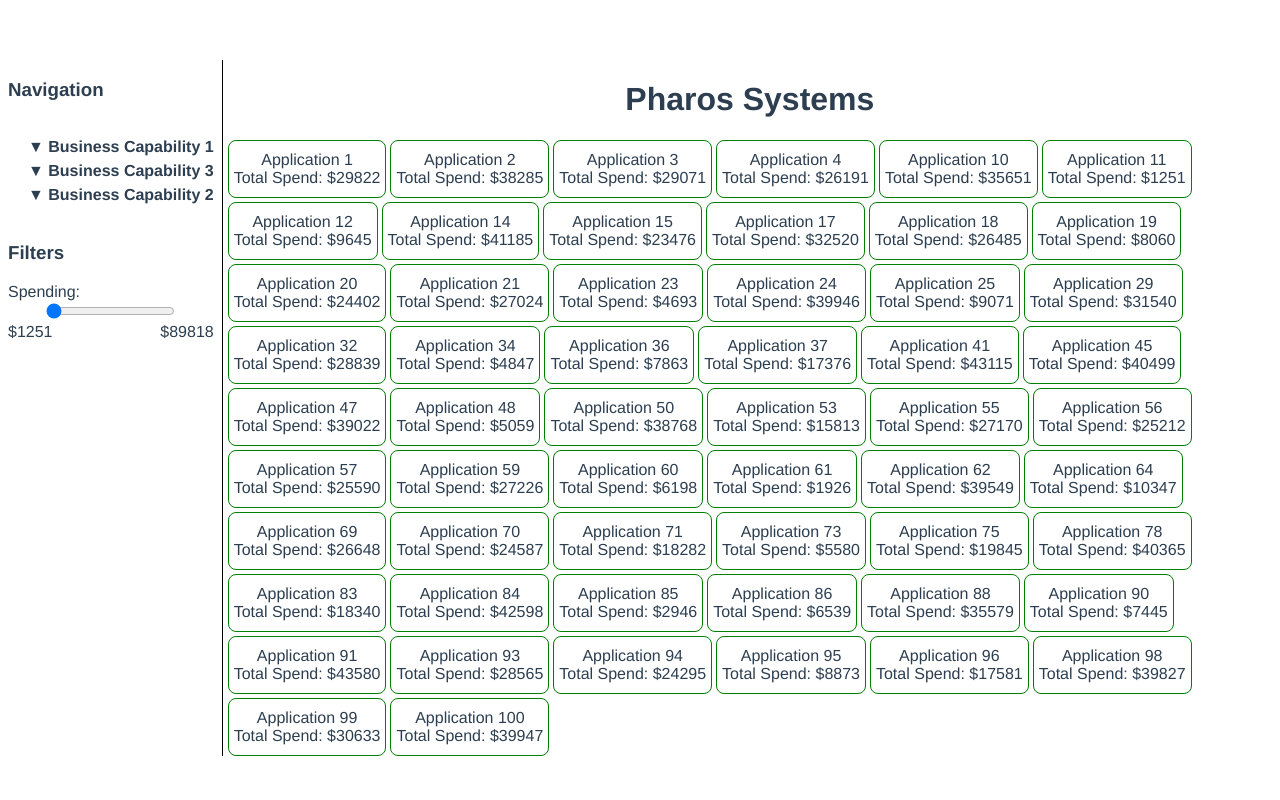
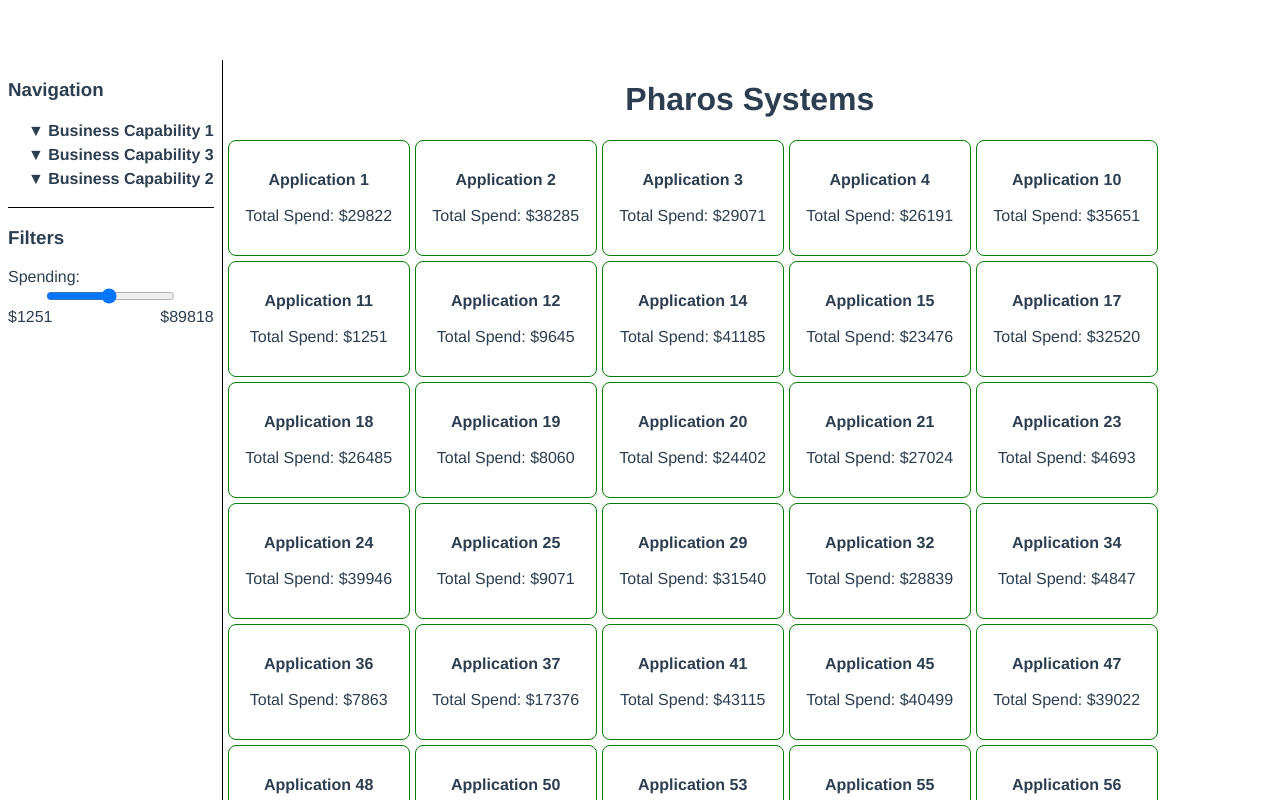
Before and after one commit to husayt/demo-pharos, a Vue app: page / in a window 1280 px wide. Shown: the top 800 px of the page. Built offline with nearby package versions, Linux system fonts and the light colour scheme.

Commit message:
5 files modified

```diff
--- a/src/App.vue
+++ b/src/App.vue
@@ -1,14 +1,23 @@
 <script setup lang="ts">
-import { onMounted, ref, computed } from 'vue';
+import { onMounted, ref, nextTick, computed } from 'vue';
 import AppList from './components/AppList.vue';
 import TreeView from './components/TreeView.vue';
 import Filter from './components/Filter.vue';
 
 const data = ref([]),
   treeData = ref([]),
-  curFilter = ref(100),
+  curFilter = ref(0),
   min = ref(0),
   max = ref(0);
+
+function findItem(item, parent, level) {
+  let node = parent.children.find((x) => x.name === item[level]);
+  if (!node) {
+    node = { name: item[level], children: [], level };
+    parent.children.push(node);
+  }
+  return node;
+}
 
 onMounted(async () => {
   data.value = await (await fetch('data.json')).json();
@@ -16,14 +25,6 @@
     name: 'root',
     children: [],
   };
-  function findItem(item, parent, level) {
-    let node = parent.children.find((x) => x.name === item[level]);
-    if (!node) {
-      node = { name: item[level], children: [], level };
-      parent.children.push(node);
-    }
-    return node;
-  }
 
   let minS = data.value[0].spend,
     maxS = data.value[0].spend;
@@ -37,7 +38,9 @@
   }
   min.value = minS;
   max.value = maxS;
-  curFilter.value = (maxS - minS) / 2;
+  nextTick(() => {
+    curFilter.value = Math.ceil((maxS - minS) / 2);
+  });
   treeData.value = root;
 });
 
@@ -49,8 +52,9 @@
 <template>
   <div class="flex-row" style="gap: 0.5rem">
     <div class="flex-col" style="justify-content: flex-start">
-      <TreeView class="tree-container" :treeData="treeData" />
-
+      <div class="tree-container">
+        <TreeView :treeData="treeData" />
+      </div>
       <Filter v-model="curFilter" :min="min" :max="max" />
     </div>
     <div class="flex-col right-container">
@@ -86,7 +90,7 @@
 }
 
 .tree-container {
-  flex: 1 1 auto;
+  /* flex: 1 1 auto; */
   border-bottom: 1px solid black;
 }
 </style>
--- a/src/components/AppList.vue
+++ b/src/components/AppList.vue
@@ -7,9 +7,10 @@
 <template>
   <h1>{{ msg }}</h1>
 
-  <div style="display: flex; flex-wrap: wrap; gap: 4px">
-    <div v-for="{ spend, name } in items" class="box">
-      {{ name }}
+  <div style="display: flex; flex-wrap: wrap; gap: 5px">
+    <div v-for="{ spend, name, id } in items" :key="id" class="box">
+      <b>{{ name }}</b>
+      <br />
       <br />
       Total Spend: ${{ spend }}
     </div>
@@ -17,26 +18,11 @@
 </template>
 
 <style scoped>
-a {
-  color: #42b983;
-}
-
-label {
-  margin: 0 0.5em;
-  font-weight: bold;
-}
-
-code {
-  background-color: #eee;
-  padding: 2px 4px;
-  border-radius: 4px;
-  color: #304455;
-}
-
 .box {
   border-radius: 8px;
-  padding: 10px 5px;
+  padding: 30px 15px;
   flex: 0 1 auto;
+  min-width: 150px;
   border: green solid 1px;
 }
 </style>
--- a/src/components/Filter.vue
+++ b/src/components/Filter.vue
@@ -14,10 +14,11 @@
     <input
       type="range"
       id="filter-range"
+      name="filter-range"
       :value="modelValue"
-      @input="$emit('update:modelValue', +$event.target.value)"
       :min="min"
       :max="max"
+      @input="$emit('update:modelValue', +$event.target.value)"
     />
     <div style="display: flex; justify-content: space-between">
       <span>${{ min }}</span> <span>${{ max }}</span>
--- a/src/components/TreeItem.vue
+++ b/src/components/TreeItem.vue
@@ -9,23 +9,11 @@
 const isFolder = computed(() => {
   return props.model.children && props.model.children.length;
 });
-
-function toggle() {
-  isOpen.value = !isOpen.value;
-}
-
-function changeType() {
-  if (!isFolder.value) {
-    props.model.children = [];
-    addChild();
-    isOpen.value = true;
-  }
-}
 </script>
 
 <template>
   <li class="list-item">
-    <div :class="{ bold: isFolder }" @click="toggle" @dblclick="changeType">
+    <div :class="{ bold: isFolder }" @click="isOpen = !isOpen">
       <span v-if="isFolder">{{ isOpen ? '▲' : '▼' }}</span>
       {{ model.name }}
     </div>
--- a/src/components/TreeView.vue
+++ b/src/components/TreeView.vue
@@ -1,6 +1,7 @@
 <script setup>
 import { ref } from 'vue';
 import TreeItem from './TreeItem.vue';
+
 const props = defineProps({
   treeData: Object,
 });
```
